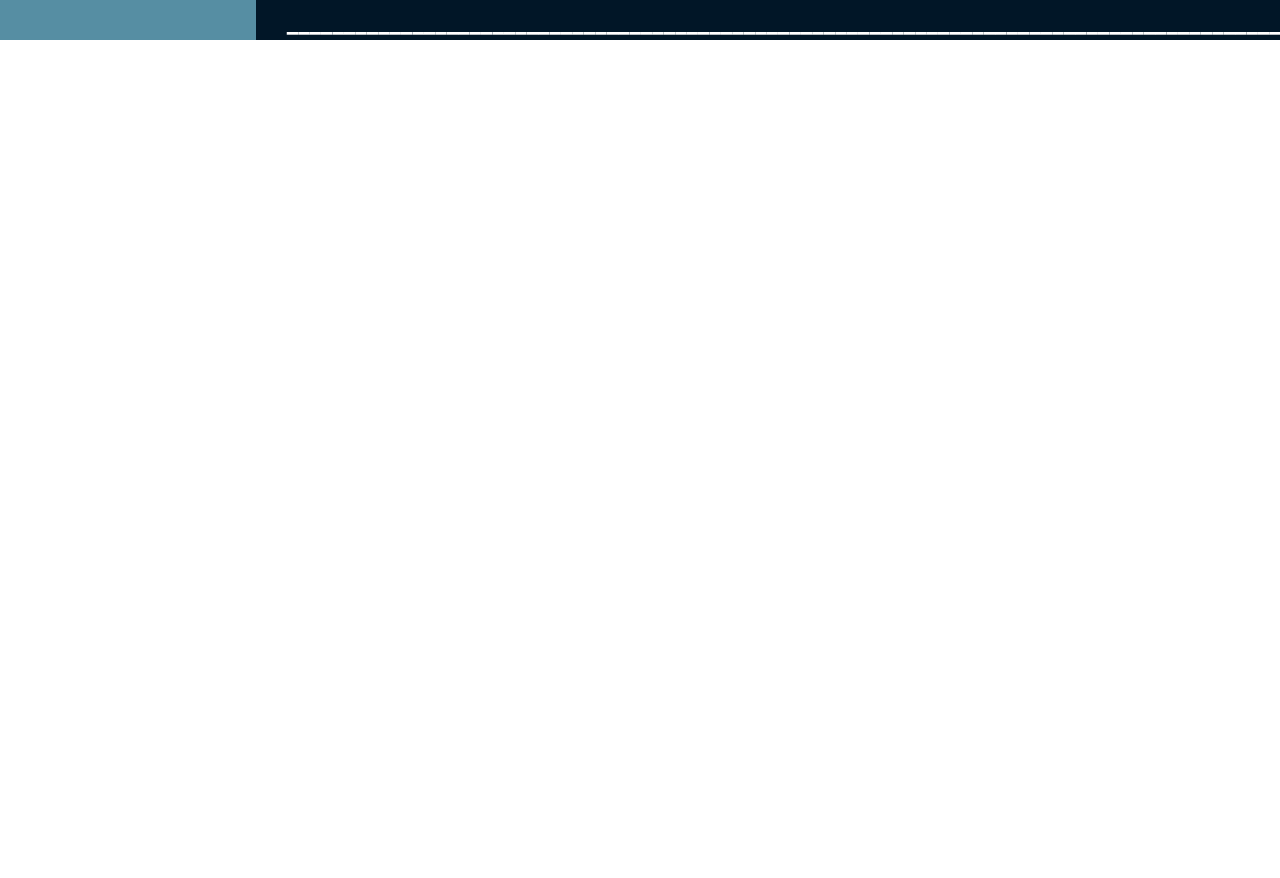
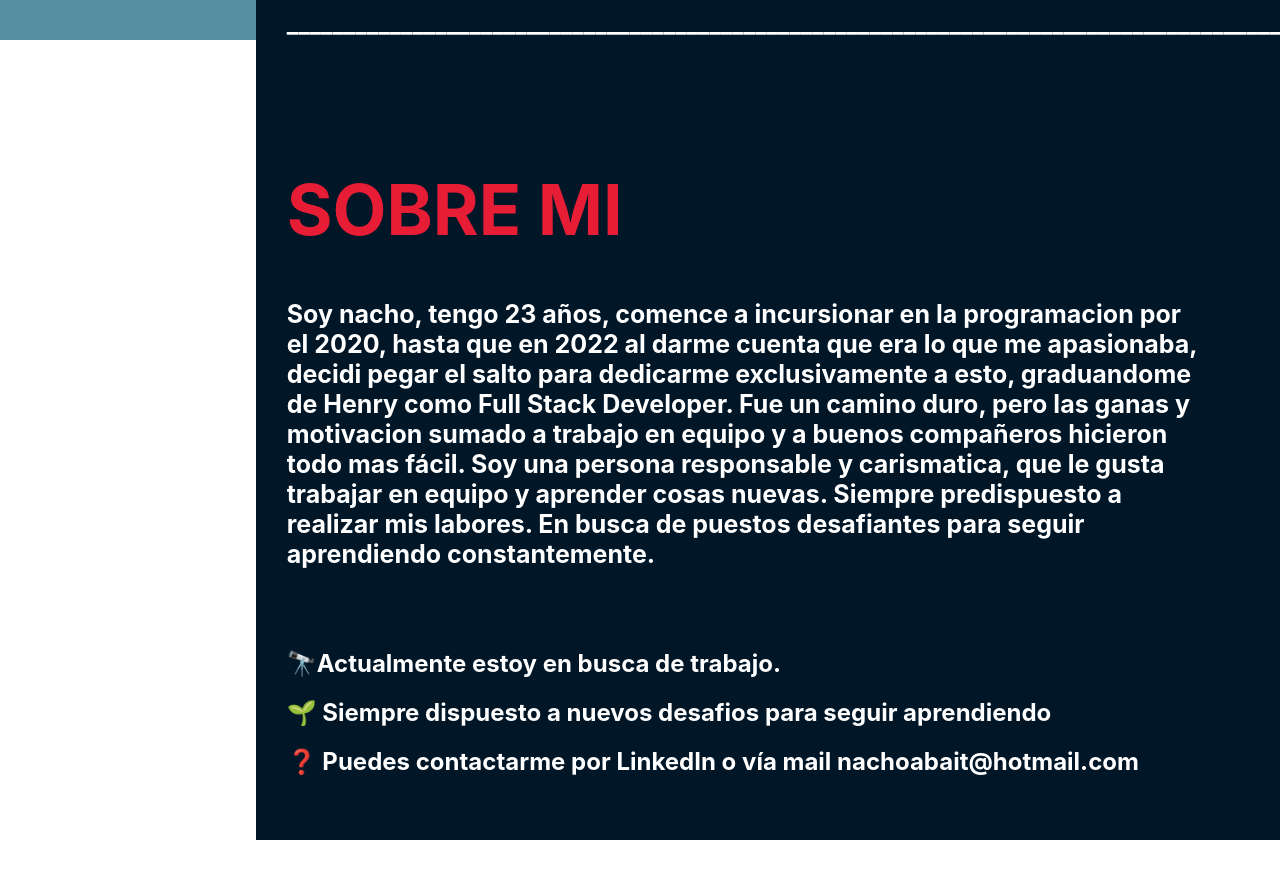
Before and after one commit to NachoAbait/Portfolio, a React (Create React App) app in the folder FRONT/: page / in a window 1280 px wide. Shown: the part 760-1638 px from the top of the page. Before the commit the page ends 848 px from the top, so only its background shows below. Built offline with nearby package versions, Linux system fonts and the light colour scheme.

Commit message:
componente sobre mi

```diff
--- a/FRONT/src/COMPONENTES/Index/index.js
+++ b/FRONT/src/COMPONENTES/Index/index.js
@@ -1,6 +1,9 @@
 import React from "react";
 import css from "./index.module.css";
+
+//COMPONENTES
 import Nacho from "../Nacho/Nacho";
+import SobreMi from "../Sobre mi/SobreMi";
 
 export default function Index() {
   return (
@@ -41,6 +44,7 @@ export default function Index() {
 
       <div className={css.principal}>
         <Nacho></Nacho>
+        <SobreMi></SobreMi>
       </div>
     </div>
   );
--- a/FRONT/src/COMPONENTES/Index/index.module.css
+++ b/FRONT/src/COMPONENTES/Index/index.module.css
@@ -8,7 +8,7 @@
     background-color: #568EA3;
     width: 20%;
     height: 100%;
-    position: absolute;
+    position: fixed;
 }
 
 .principal{
@@ -17,6 +17,7 @@
     height: 100%;
     position: absolute;
     right: 0%;
+    display: block;
 }
 
 .menu{
--- a/FRONT/src/COMPONENTES/Nacho/Nacho.module.css
+++ b/FRONT/src/COMPONENTES/Nacho/Nacho.module.css
@@ -1,5 +1,5 @@
 .nacho{
-    position: absolute;
+    position: relative;
     /*
     background-image: url("https://us.123rf.com/450wm/welcomia/welcomia1204/welcomia120400389/13241850-fondo-negro-patr%C3%B3n-de-gris-oscuro-fondos-de-la-colecci%C3%B3n.jpg");
     */
--- /dev/null
+++ b/FRONT/src/COMPONENTES/Sobre mi/SobreMi.js
@@ -0,0 +1,38 @@
+import React from "react";
+import css from "./SobreMi.module.css";
+
+export default function SobreMi() {
+  return (
+    <div className={css.sobreMi}>
+      <div className={css.container}>
+        <h1 className={css.titulo}>SOBRE MI</h1>
+        <h2 className={css.texto}>
+          Soy nacho, tengo 23 años, comence a incursionar en la programacion por
+          el 2020, hasta que en 2022 al darme cuenta que era lo que me
+          apasionaba, decidi pegar el salto para dedicarme exclusivamente a
+          esto, graduandome de Henry como Full Stack Developer. Fue un camino
+          duro, pero las ganas y motivacion sumado a trabajo en equipo y a
+          buenos compañeros hicieron todo mas fácil. Soy una persona responsable
+          y carismatica, que le gusta trabajar en equipo y aprender cosas
+          nuevas. Siempre predispuesto a realizar mis labores. En busca de
+          puestos desafiantes para seguir aprendiendo constantemente.
+        </h2>
+        <br></br>
+        <br></br>
+        <h2>🔭Actualmente estoy en busca de trabajo. </h2>
+        <h2>🌱 Siempre dispuesto a nuevos desafios para seguir aprendiendo</h2>
+        <h2>
+          ❓ Puedes contactarme por LinkedIn o vía mail nachoabait@hotmail.com
+        </h2>
+
+        <br></br>
+              <br></br>
+              <br></br>
+        <br></br>
+        <h2 className={css.linea}>
+          _________________________________________________________________________________________________________________________________________________
+        </h2>
+      </div>
+    </div>
+  );
+}
--- /dev/null
+++ b/FRONT/src/COMPONENTES/Sobre mi/SobreMi.module.css
@@ -0,0 +1,29 @@
+.sobreMi{
+    position: absolute;
+    background-color: #011627;
+    height: 100%;
+    width: 100%;
+}
+
+.container{
+    position: absolute;
+    width: 90%;
+    top: 10%;
+    text-align: left;
+    margin-left: 3%;
+    padding-bottom: 3%
+}
+
+.titulo{
+    color: #E71D36;
+    font-size: 70px;
+}
+
+.texto{
+    color: white;
+    font-size: 25px;
+}
+
+h2{
+    color: white;
+}
```
